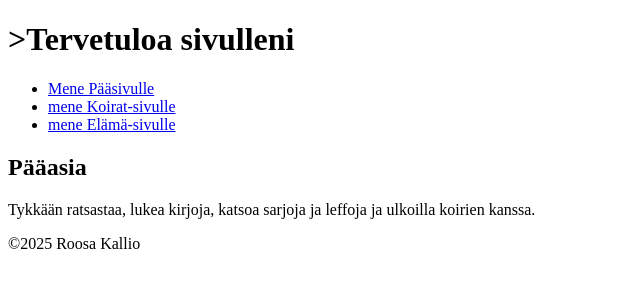
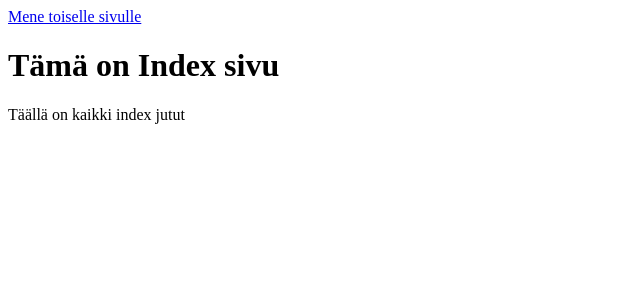
Before and after one commit to strangerq21/strangerq21.github.io, a plain HTML site: page index.html.html in a window 1280 px wide. Shown: the whole page, without its empty margins (0-640 px from the left). Drawn offline with Linux system fonts and the light colour scheme.

Commit message:
Add files via upload

```diff
--- a/index.html.html
+++ b/index.html.html
@@ -1,29 +1,17 @@
 <!DOCTYPE html>
-<html lang="en">
+<html lang="fi">
 <head>
     <meta charset="UTF-8">
     <meta name="viewport" content="width=device-width, initial-scale=1.0">
-    <title>Mun simppeli HTML sivuni</title>
+    <title> Tässä Index sivu</title>
 </head>
 <body>
-    <header>
-        <h1>>Tervetuloa sivulleni</h1>
-    </header>
-
     <nav>
-        <ul>
-            <li><a href="#Pääsivu">Mene Pääsivulle</a></li>
-            <li><a href="#Koirat">mene Koirat-sivulle</a></li>
-            <li><a href="Elämä">mene Elämä-sivulle</a></li>
-        <ul>
+        <a href="second.html">Mene toiselle sivulle</a>
     </nav>
-
-   <main>
-       <h2>Pääasia</h2>
-       <p>Tykkään ratsastaa, lukea kirjoja, katsoa sarjoja ja leffoja ja ulkoilla koirien kanssa.
-    <main>
-
-    <footer id="footer">
-      <p>&copy;2025 Roosa Kallio</p>
-    </body>
+<main>
+    <h1>Tämä on Index sivu</h1>
+    <p>Täällä on kaikki index jutut</p>
+</main>
+</body>
 </html>
```
